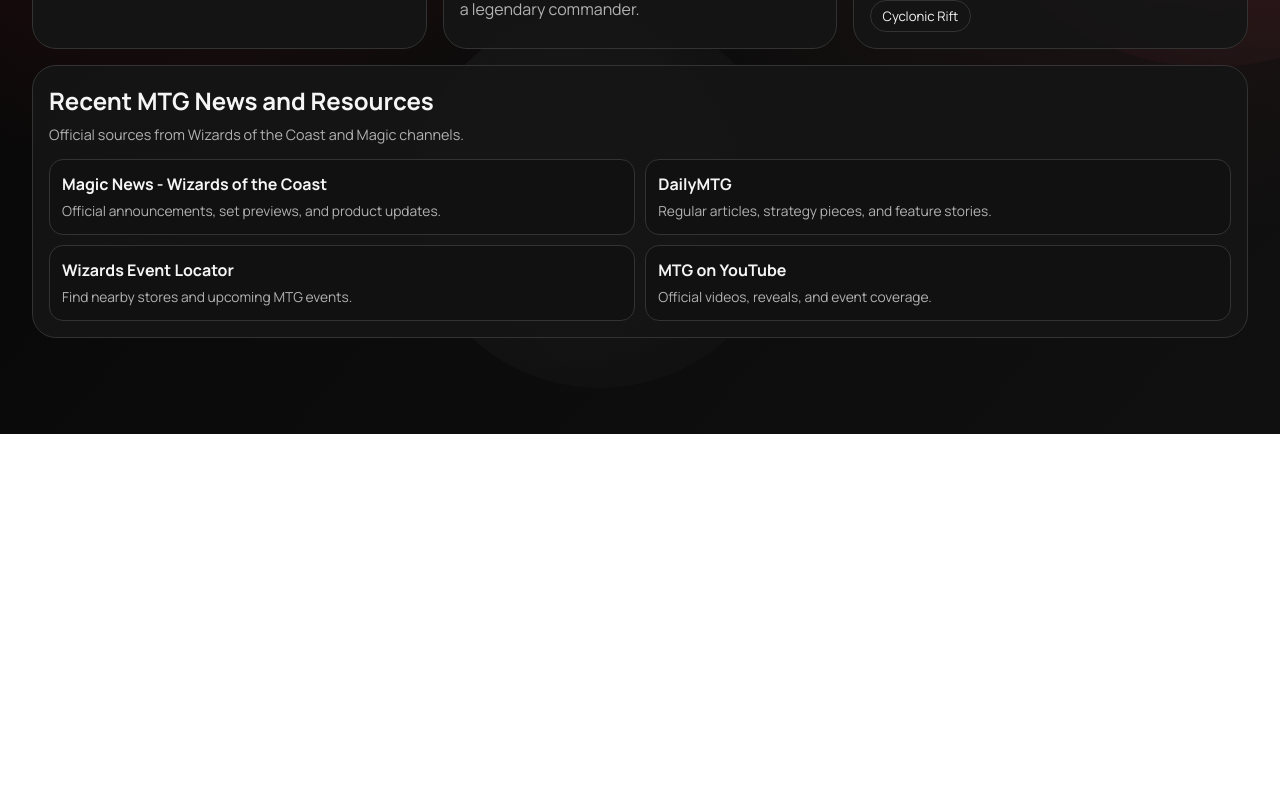
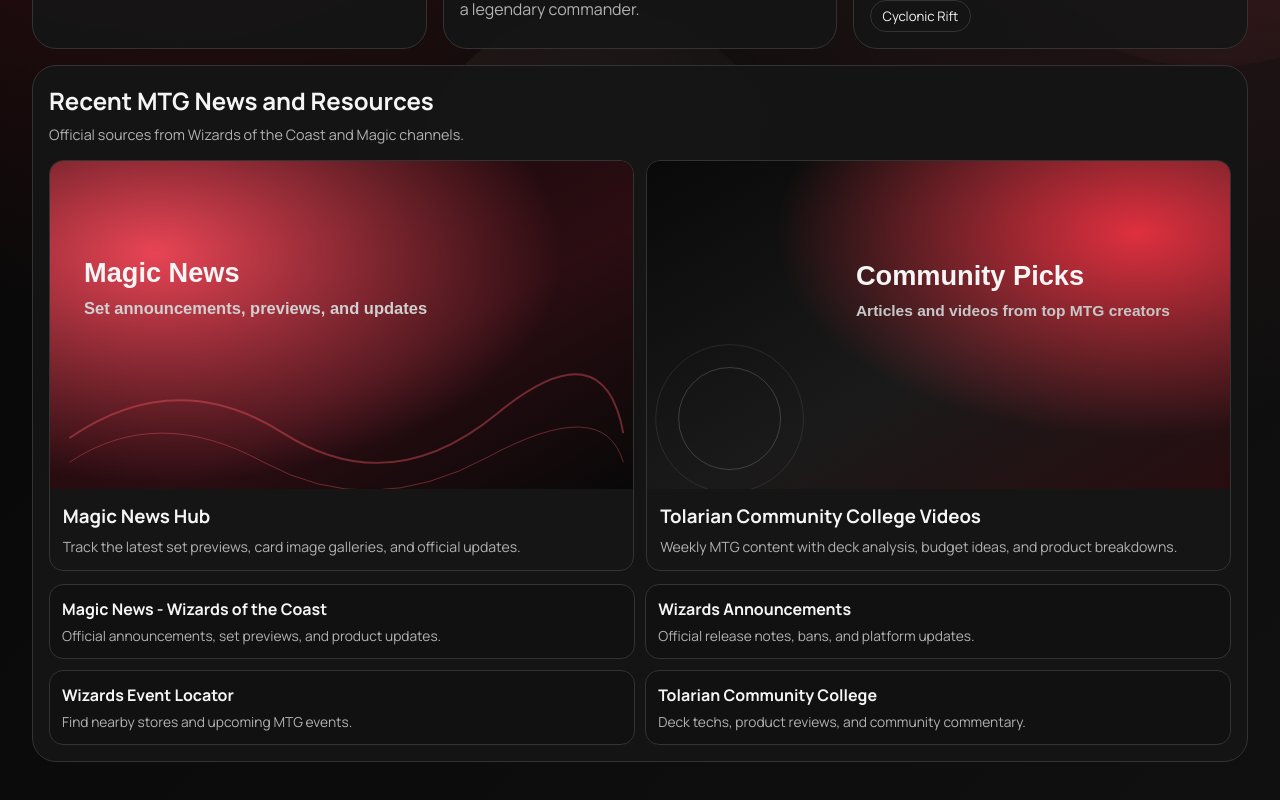
Before and after one commit to ayersdecker/cards, a React (Vite) app: page /collections/1 in a window 1280 px wide. Shown: the part 532-1332 px from the top of the page. Before the commit the page ends 966 px from the top, so only its background shows below. Built offline with nearby package versions, Linux system fonts and the light colour scheme; no server answers; sample sign-in values are in the browser's storage.

Commit message:
Article Add

```diff
--- a/src/components/Collections/CollectionsList.tsx
+++ b/src/components/Collections/CollectionsList.tsx
@@ -23,6 +23,13 @@
   const [renameVal, setRenameVal] = useState('');
   const [onlyDecks, setOnlyDecks] = useState(false);
 
+  const resetCreateSetup = () => {
+    setShowCreateSetup(false);
+    setNewName('');
+    setCreateKind('collection');
+    setCreateCommanderDeck(false);
+  };
+
   const handleCreate = async (e: React.FormEvent) => {
     e.preventDefault();
     if (!newName.trim()) return;
@@ -35,10 +42,7 @@
       await createCollection(newName.trim());
     }
 
-    setNewName('');
-    setCreateKind('collection');
-    setCreateCommanderDeck(false);
-    setShowCreateSetup(false);
+    resetCreateSetup();
   };
 
   const handleRename = async (id: string, kind: 'collection' | 'deck') => {
@@ -93,10 +97,15 @@
         <button
           type="button"
           className="btn btn-primary"
-          onClick={() => setShowCreateSetup((prev) => !prev)}
+          onClick={() => setShowCreateSetup(true)}
         >
-          {showCreateSetup ? 'Close Setup' : 'Create New'}
+          Create New
         </button>
+        {showCreateSetup && (
+          <button type="button" className="btn btn-danger" onClick={resetCreateSetup}>
+            Cancel
+          </button>
+        )}
       </div>
       {showCreateSetup && (
         <form onSubmit={handleCreate} className="create-form create-setup-panel card-surface">
@@ -129,15 +138,14 @@
         </form>
       )}
       <div className="collections-toolbar">
-        <label className="deck-mode-toggle" htmlFor="collections-only-decks">
-          <input
-            id="collections-only-decks"
-            type="checkbox"
-            checked={onlyDecks}
-            onChange={(event) => setOnlyDecks(event.target.checked)}
-          />
-          Show only decks
-        </label>
+        <button
+          type="button"
+          className={`collections-filter-toggle ${onlyDecks ? 'active' : ''}`}
+          onClick={() => setOnlyDecks((prev) => !prev)}
+          aria-pressed={onlyDecks}
+        >
+          Show Only Decks: {onlyDecks ? 'On' : 'Off'}
+        </button>
       </div>
       {(loading || decksLoading) && <p>Loading…</p>}
       <div className="list-grid">
--- a/src/components/Home/HomePage.tsx
+++ b/src/components/Home/HomePage.tsx
@@ -17,9 +17,9 @@
     description: 'Official announcements, set previews, and product updates.',
   },
   {
-    title: 'DailyMTG',
-    url: 'https://magic.wizards.com/en/news/daily-mtg',
-    description: 'Regular articles, strategy pieces, and feature stories.',
+    title: 'Wizards Announcements',
+    url: 'https://magic.wizards.com/en/news/announcements',
+    description: 'Official release notes, bans, and platform updates.',
   },
   {
     title: 'Wizards Event Locator',
@@ -27,9 +27,24 @@
     description: 'Find nearby stores and upcoming MTG events.',
   },
   {
-    title: 'MTG on YouTube',
-    url: 'https://www.youtube.com/@magic',
-    description: 'Official videos, reveals, and event coverage.',
+    title: 'Tolarian Community College',
+    url: 'https://www.youtube.com/@TolarianCommunityCollege',
+    description: 'Deck techs, product reviews, and community commentary.',
+  },
+];
+
+const FEATURED_ARTICLES = [
+  {
+    title: 'Magic News Hub',
+    description: 'Track the latest set previews, card image galleries, and official updates.',
+    url: 'https://magic.wizards.com/en/news',
+    image: '/news/featured-article-1.svg',
+  },
+  {
+    title: 'Tolarian Community College Videos',
+    description: 'Weekly MTG content with deck analysis, budget ideas, and product breakdowns.',
+    url: 'https://www.youtube.com/@TolarianCommunityCollege',
+    image: '/news/featured-article-2.svg',
   },
 ];
 
@@ -80,6 +95,25 @@
       <section className="card-surface home-news-section">
         <h2>Recent MTG News and Resources</h2>
         <p className="muted">Official sources from Wizards of the Coast and Magic channels.</p>
+
+        <div className="home-featured-articles">
+          {FEATURED_ARTICLES.map((item) => (
+            <a
+              key={item.url}
+              href={item.url}
+              target="_blank"
+              rel="noreferrer"
+              className="home-featured-card"
+            >
+              <img src={item.image} alt={item.title} className="home-featured-image" />
+              <div className="home-featured-body">
+                <h3>{item.title}</h3>
+                <p>{item.description}</p>
+              </div>
+            </a>
+          ))}
+        </div>
+
         <div className="home-news-list">
           {MTG_NEWS_LINKS.map((item) => (
             <a
--- a/src/index.css
+++ b/src/index.css
@@ -424,6 +424,51 @@
   margin-bottom: 0.3rem;
 }
 
+.home-featured-articles {
+  margin-top: 0.85rem;
+  display: grid;
+  grid-template-columns: repeat(2, minmax(0, 1fr));
+  gap: 0.8rem;
+}
+
+.home-featured-card {
+  display: flex;
+  flex-direction: column;
+  border: 1px solid var(--border);
+  border-radius: var(--radius);
+  overflow: hidden;
+  background: #151515;
+  text-decoration: none;
+  color: var(--text-primary);
+  transition: transform 0.2s ease, border-color 0.2s ease;
+}
+
+.home-featured-card:hover {
+  border-color: var(--accent-cyan);
+  transform: translateY(-2px);
+  text-decoration: none;
+}
+
+.home-featured-image {
+  width: 100%;
+  aspect-ratio: 16 / 9;
+  object-fit: cover;
+  display: block;
+}
+
+.home-featured-body {
+  padding: 0.8rem;
+}
+
+.home-featured-body h3 {
+  margin-bottom: 0.3rem;
+}
+
+.home-featured-body p {
+  color: var(--text-secondary);
+  font-size: 0.88rem;
+}
+
 .home-news-list {
   margin-top: 0.8rem;
   display: grid;
@@ -754,6 +799,9 @@
 .create-form input { flex: 1; }
 
 .create-launch-row {
+  display: flex;
+  align-items: center;
+  gap: 0.55rem;
   margin-bottom: 0.8rem;
 }
 
@@ -769,6 +817,30 @@
 
 .collections-toolbar {
   margin-bottom: 1rem;
+}
+
+.collections-filter-toggle {
+  border: 1px solid var(--border);
+  background: rgba(22, 22, 22, 0.92);
+  color: var(--text-secondary);
+  border-radius: 999px;
+  padding: 0.42rem 0.9rem;
+  font-weight: 700;
+  letter-spacing: 0.04em;
+  text-transform: uppercase;
+  cursor: pointer;
+  transition: border-color 0.2s ease, color 0.2s ease, background 0.2s ease;
+}
+
+.collections-filter-toggle:hover {
+  border-color: var(--accent-cyan);
+  color: var(--text-primary);
+}
+
+.collections-filter-toggle.active {
+  border-color: var(--accent-cyan);
+  background: rgba(255, 51, 68, 0.14);
+  color: var(--accent-cyan);
 }
 
 .list-grid {
@@ -1247,6 +1319,10 @@
     grid-template-columns: 1fr;
   }
 
+  .home-featured-articles {
+    grid-template-columns: 1fr;
+  }
+
   .search-form .btn,
   .create-form .btn,
   .rename-row .btn {
```
Also changed, not shown: public/news/featured-article-1.svg (added), public/news/featured-article-2.svg (added).
